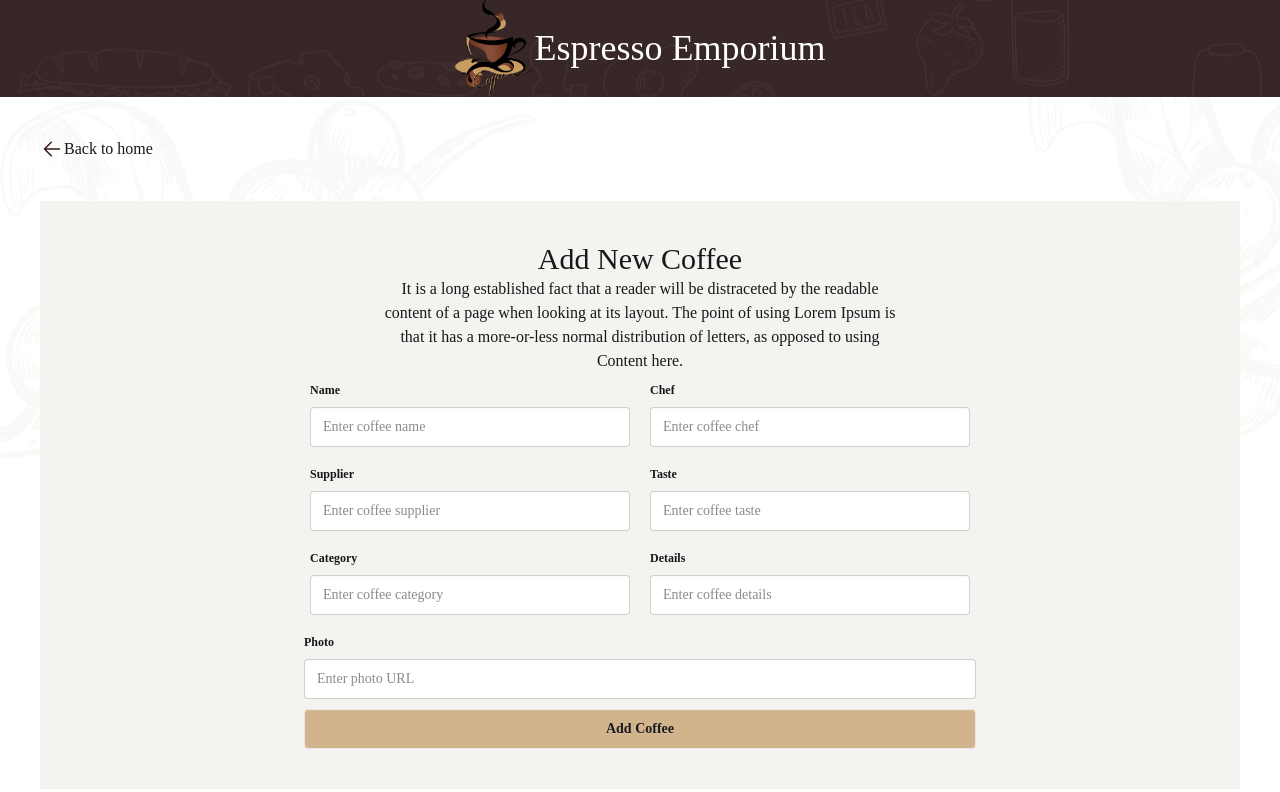
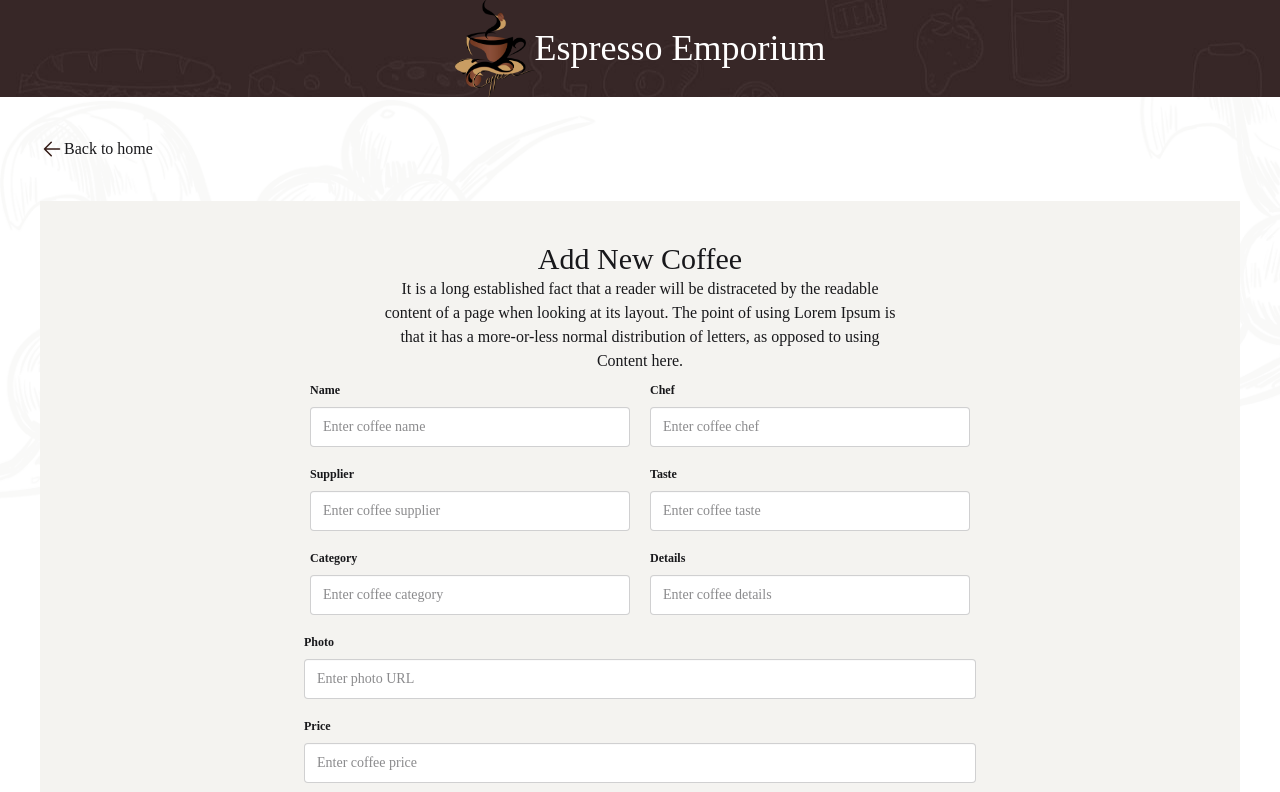
Before and after one commit to MD-Moniruzzaman-Arafat/web-project-17-client, a React (Vite) app: page /add-new-coffee in a window 1280 px wide. Shown: the top 792 px of the page. Built offline with nearby package versions, Linux system fonts and the light colour scheme; a web font is replaced by a local one.

Commit message:
create new coffee feature implement

```diff
--- a/src/components/addNewCoffeeForm/AddNewCoffeeForm.jsx
+++ b/src/components/addNewCoffeeForm/AddNewCoffeeForm.jsx
@@ -1,11 +1,51 @@
+import { useState } from 'react'
+
 export default function AddNewCoffeeForm() {
+  const [addCoffeeData, setAddCoffeeData] = useState({
+    name: '',
+    chef: '',
+    supplier: '',
+    taste: '',
+    category: '',
+    details: '',
+    photo: '',
+    price: '',
+  })
+
+  function handleChange(event) {
+    const { name, value } = event.target
+    setAddCoffeeData({ ...addCoffeeData, [name]: value })
+  }
+
+  async function handleSubmit(event) {
+    event.preventDefault()
+
+    try {
+      const res = await fetch('http://localhost:5000/coffee', {
+        method: 'POST',
+        headers: {
+          'Content-Type': 'application/json',
+        },
+        body: JSON.stringify(addCoffeeData),
+      })
+      const result = await res.json()
+      console.log(result)
+    } catch (error) {
+      console.log(error)
+    }
+
+    console.log(addCoffeeData)
+  }
   return (
     <>
-      <form className="">
+      <form className="" onSubmit={handleSubmit}>
         <div className="flex flex-col lg:flex-row items-center justify-center gap-5">
           <fieldset className="fieldset min-w-xs">
             <legend className="fieldset-legend">Name</legend>
             <input
+              name="name"
+              onChange={handleChange}
+              value={addCoffeeData.name}
               type="text"
               className="input"
               placeholder="Enter coffee name"
@@ -15,6 +55,9 @@ export default function AddNewCoffeeForm() {
           <fieldset className="fieldset min-w-xs">
             <legend className="fieldset-legend">Chef</legend>
             <input
+              name="chef"
+              onChange={handleChange}
+              value={addCoffeeData.chef}
               type="text"
               className="input"
               placeholder="Enter coffee chef"
@@ -26,6 +69,9 @@ export default function AddNewCoffeeForm() {
           <fieldset className="fieldset min-w-xs">
             <legend className="fieldset-legend">Supplier</legend>
             <input
+              name="supplier"
+              onChange={handleChange}
+              value={addCoffeeData.supplier}
               type="text"
               className="input"
               placeholder="Enter coffee supplier"
@@ -35,6 +81,9 @@ export default function AddNewCoffeeForm() {
           <fieldset className="fieldset min-w-xs">
             <legend className="fieldset-legend">Taste</legend>
             <input
+              name="taste"
+              onChange={handleChange}
+              value={addCoffeeData.taste}
               type="text"
               className="input"
               placeholder="Enter coffee taste"
@@ -46,6 +95,9 @@ export default function AddNewCoffeeForm() {
           <fieldset className="fieldset min-w-xs">
             <legend className="fieldset-legend">Category</legend>
             <input
+              name="category"
+              onChange={handleChange}
+              value={addCoffeeData.category}
               type="text"
               className="input"
               placeholder="Enter coffee category"
@@ -55,6 +107,9 @@ export default function AddNewCoffeeForm() {
           <fieldset className="fieldset min-w-xs">
             <legend className="fieldset-legend">Details</legend>
             <input
+              name="details"
+              onChange={handleChange}
+              value={addCoffeeData.details}
               type="text"
               className="input"
               placeholder="Enter coffee details"
@@ -66,9 +121,26 @@ export default function AddNewCoffeeForm() {
           <fieldset className="fieldset min-w-xs lg:min-w-2xl">
             <legend className="fieldset-legend">Photo</legend>
             <input
+              name="photo"
+              onChange={handleChange}
+              value={addCoffeeData.photo}
               type="text"
               className="input w-full"
               placeholder="Enter photo URL"
+            />
+            <p className="label"></p>
+          </fieldset>
+        </div>
+        <div className="flex justify-center">
+          <fieldset className="fieldset min-w-xs lg:min-w-2xl">
+            <legend className="fieldset-legend">Price</legend>
+            <input
+              name="price"
+              onChange={handleChange}
+              value={addCoffeeData.price}
+              type="number"
+              className="input w-full"
+              placeholder="Enter coffee price"
             />
             <p className="label"></p>
           </fieldset>
```
